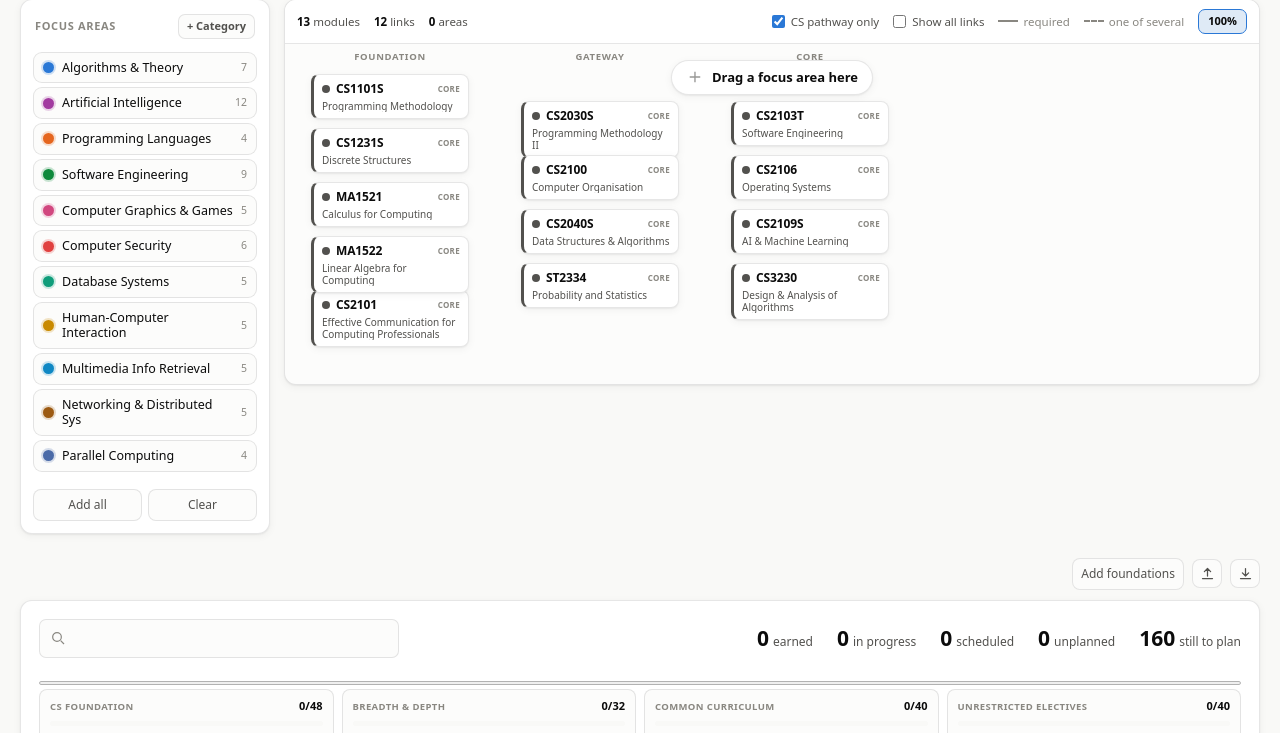
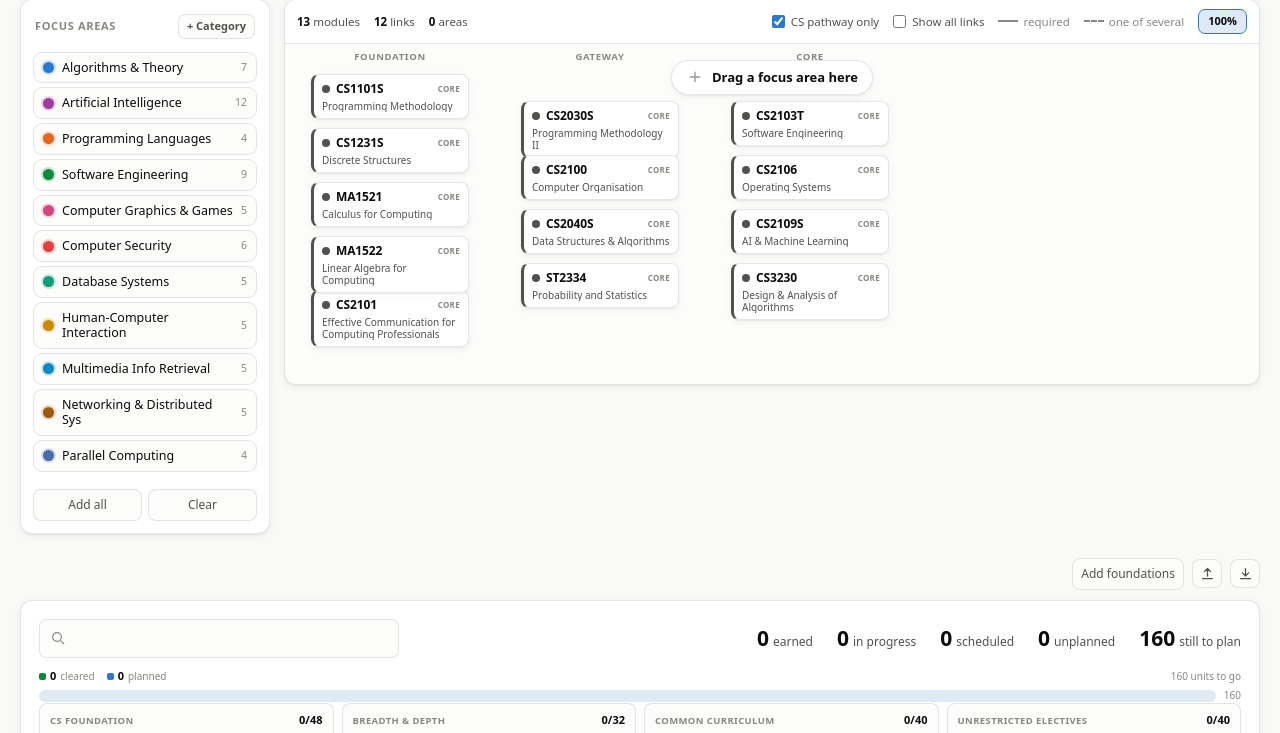
Before and after one commit to myongrui/FocusArea_Explorer, a plain HTML site: page index.html in a window 1280 px wide. Shown: the part 65-798 px from the top of the page. Drawn offline with Linux system fonts and the light colour scheme; no server answers.

Commit message:
feat: layer planner progress bar
Show cleared units in green over a blue cleared-plus-planned underlay, with counts and remaining units beside the bar.

```diff
--- a/css/styles.css
+++ b/css/styles.css
@@ -240,7 +240,21 @@ footer .kb{font-family:ui-monospace,Menlo,Consolas,monospace; background:var(--s
 .planner input:focus-visible,.planner button:focus-visible{outline:2px solid var(--a-algo); outline-offset:2px}
 .planner-summary{display:flex; gap:12px 24px; flex-wrap:wrap; font-size:12px; color:var(--ink2)}
 .planner-summary b{font-size:21px; color:var(--ink); margin-right:4px}
-.planner progress{width:100%; height:8px; accent-color:var(--a-se); margin-top:10px}
+.plan-progress-block{margin-top:10px}
+.plan-progress-head{display:flex; align-items:center; justify-content:space-between; gap:12px; flex-wrap:wrap; font-size:10px; color:var(--muted); margin-bottom:4px}
+.plan-progress-key{display:flex; align-items:center; gap:12px}
+.plan-progress-key span{display:inline-flex; align-items:center; gap:4px}
+.plan-progress-key i{width:7px; height:7px; border-radius:2px; display:inline-block}
+.key-cleared i{background:var(--a-se)}
+.key-planned i{background:var(--a-algo)}
+.plan-progress-key b{color:var(--ink); font-size:11px}
+.plan-progress-remaining{font-variant-numeric:tabular-nums}
+.plan-progress-row{display:flex; align-items:center; gap:8px}
+.plan-progress{position:relative; flex:1; height:12px; overflow:hidden; border-radius:6px; background:color-mix(in srgb,var(--a-algo) 12%,var(--plane))}
+.plan-progress i{position:absolute; top:0; bottom:0; transition:width .25s ease}
+.plan-progress-cleared{left:0; background:var(--a-se); z-index:1}
+.plan-progress-planned{left:0; background:var(--a-algo); opacity:.55; z-index:0}
+.plan-progress-target{font-size:10px; color:var(--muted); font-variant-numeric:tabular-nums}
 .planner-search{position:relative; display:flex; align-items:center; gap:8px; flex:1; max-width:360px; min-width:200px; padding:0 10px; border:1px solid var(--border); border-radius:7px; background:var(--surface); color:var(--muted)}
 .planner-search input{flex:1; width:100%; border:0; background:transparent; padding:8px 0}
 .planner-search:focus-within{outline:2px solid var(--a-algo); outline-offset:2px}
--- a/index.html
+++ b/index.html
@@ -5,7 +5,7 @@
   <meta name="viewport" content="width=device-width, initial-scale=1">
   <title>Focus Area Explorer</title>
   <meta name="description" content="Drag NUS CS focus areas onto a canvas to build a self-relayering AY2026-27 prerequisite tree and see where areas share modules.">
-  <link rel="stylesheet" href="css/styles.css?v=20261133">
+  <link rel="stylesheet" href="css/styles.css?v=20261135">
 </head>
 <body>
   <div class="wrap">
@@ -80,7 +80,18 @@
         </form>
         <div class="planner-summary" id="planSummary" aria-live="polite"></div>
       </div>
-      <progress id="planProgress" max="160" value="0" aria-label="Cleared units"></progress>
+      <div class="plan-progress-block">
+        <div class="plan-progress-head">
+          <span class="plan-progress-key"><span class="key-cleared"><i></i><b id="planCleared">0</b> cleared</span><span class="key-planned"><i></i><b id="planPlanned">0</b> planned</span></span>
+          <span class="plan-progress-remaining" id="planRemaining">160 units to go</span>
+        </div>
+        <div class="plan-progress-row">
+          <div class="plan-progress" id="planProgress" role="progressbar" aria-label="Cleared and planned units" aria-valuemin="0" aria-valuemax="160" aria-valuenow="0">
+            <i class="plan-progress-cleared" id="planBarCleared"></i><i class="plan-progress-planned" id="planBarPlanned"></i>
+          </div>
+          <span class="plan-progress-target" id="planTarget">160</span>
+        </div>
+      </div>
       <div class="plan-pillars" id="planPillars" aria-label="Degree pillar progress"></div>
       <p class="planner-status" id="plannerStatus" role="status"></p>
       <div class="planner-timeline" tabindex="0" role="region" aria-label="Academic years — scroll horizontally to view later semesters">
@@ -91,9 +102,9 @@
     </section>
   </div>
 
-  <script src="js/data.js?v=20261133"></script>
-  <script src="js/app.js?v=20261133"></script>
-  <script src="js/planner-core.js?v=20261133"></script>
-  <script src="js/planner.js?v=20261133"></script>
+  <script src="js/data.js?v=20261135"></script>
+  <script src="js/app.js?v=20261135"></script>
+  <script src="js/planner-core.js?v=20261135"></script>
+  <script src="js/planner.js?v=20261135"></script>
 </body>
 </html>
--- a/js/planner.js
+++ b/js/planner.js
@@ -392,8 +392,15 @@
     [[total.completed,"earned"],[total.doing,"in progress"],[total.scheduled-total.doing,"scheduled"],[total.unplanned,"unplanned"],[total.remaining,"still to plan"]].forEach(function(pair){
       var item=el("span");item.append(el("b",null,pair[0]),document.createTextNode(pair[1]));summary.appendChild(item);
     });
-    var progress=document.getElementById("planProgress");progress.max=state.target;progress.value=Math.min(state.target,total.completed);
-    var full=progress.value>=state.target;
+    var target=state.target,cleared=Math.min(target,total.completed),plannedUnits=Math.min(target-cleared,total.scheduled);
+    var progress=document.getElementById("planProgress");progress.setAttribute("aria-valuenow",String(cleared+plannedUnits));progress.setAttribute("aria-valuemax",String(target));
+    document.getElementById("planBarCleared").style.width=(cleared/target*100)+"%";
+    document.getElementById("planBarPlanned").style.width=((cleared+plannedUnits)/target*100)+"%";
+    document.getElementById("planCleared").textContent=total.completed;
+    document.getElementById("planPlanned").textContent=total.scheduled;
+    document.getElementById("planRemaining").textContent=total.remaining+" units to go";
+    document.getElementById("planTarget").textContent=target;
+    var full=cleared+plannedUnits>=target;
     if(wasFull===null) wasFull=full;
     else if(full&&!wasFull){wasFull=true;celebrate();}
     else if(!full) wasFull=false;
```
